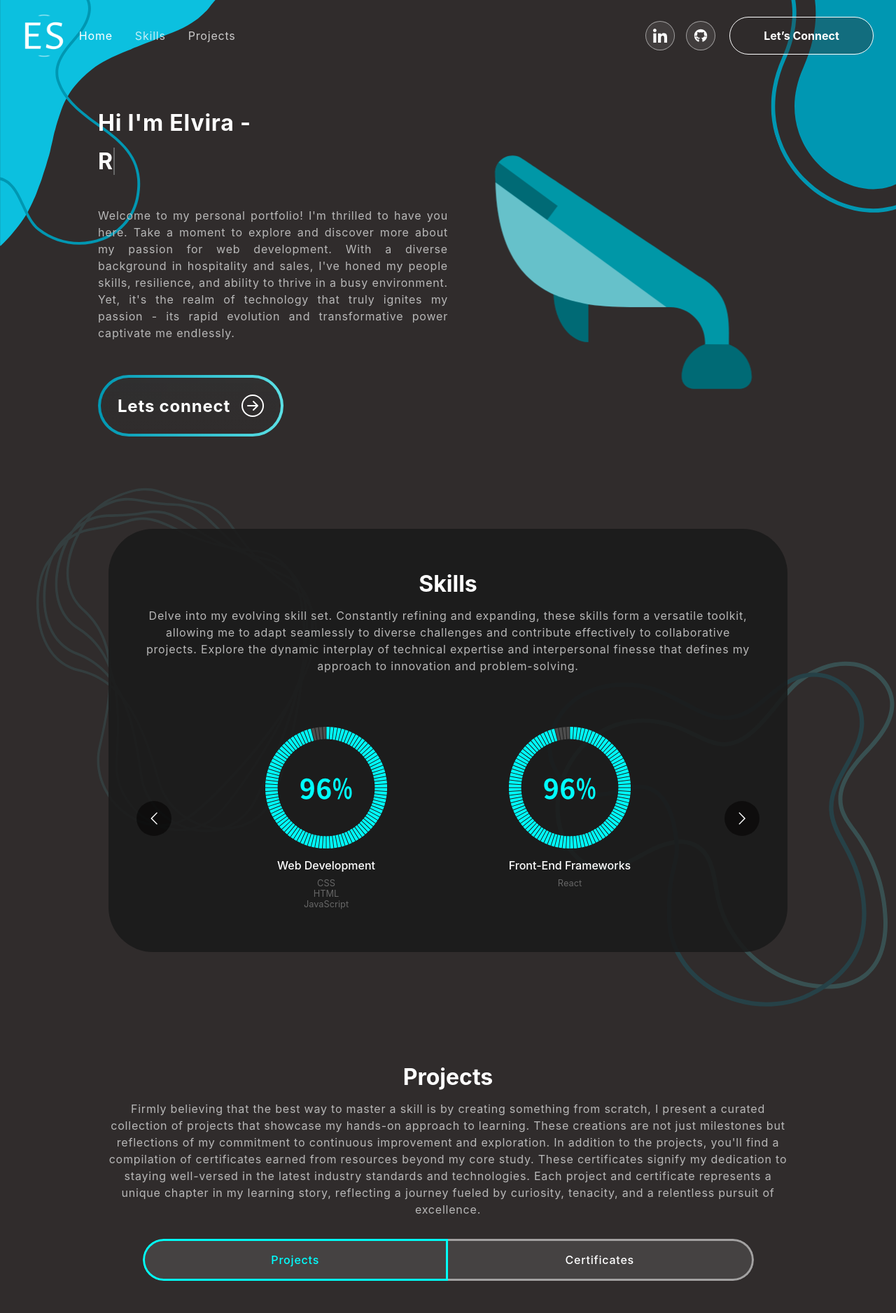
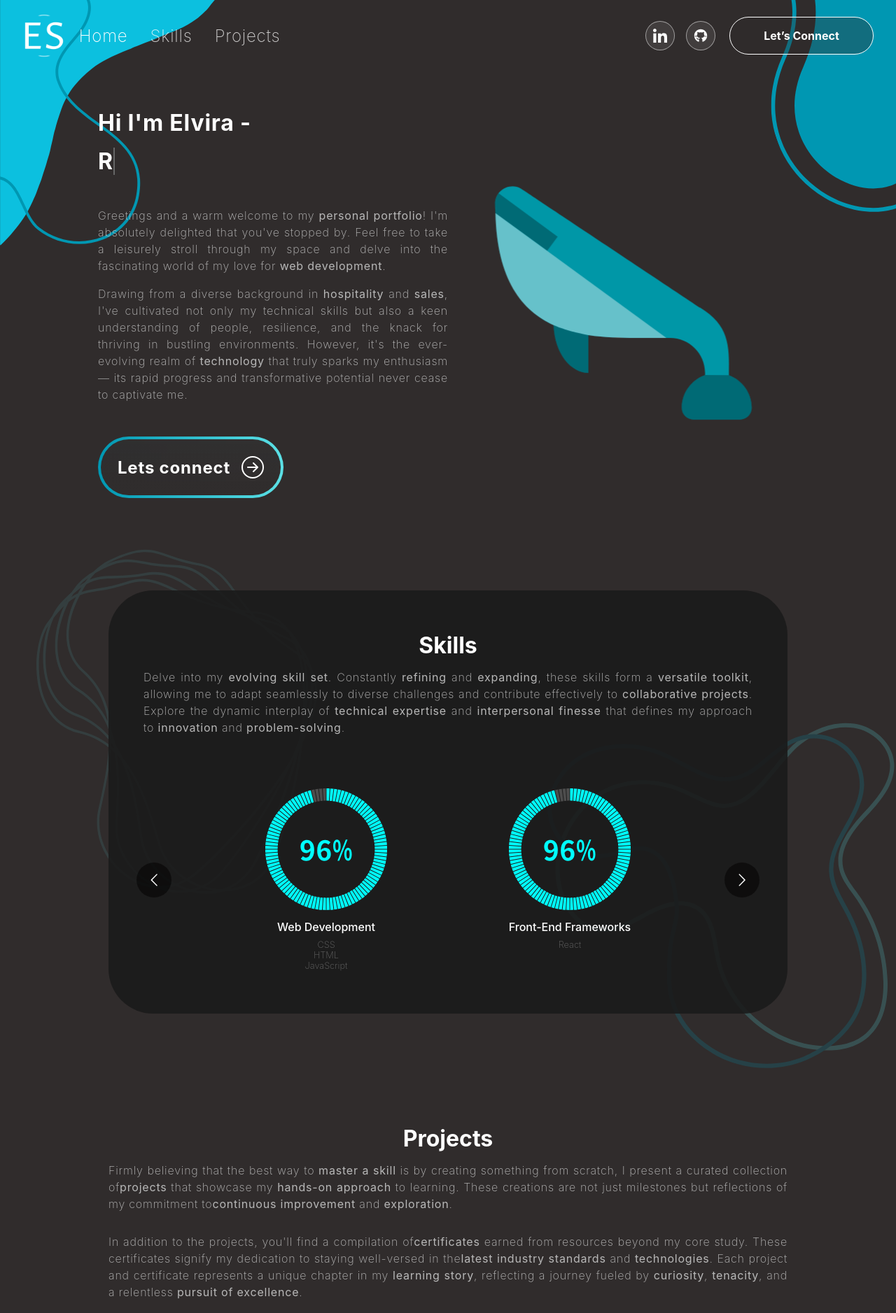
Before and after one commit to ElviraShatilov/personal-website, a React (Vite) app: page / in a window 1280 px wide. Shown: the top 1877 px of the page at 70% size. Built offline with nearby package versions, Linux system fonts and the light colour scheme.

Commit message:
Update style

```diff
--- a/src/App.css
+++ b/src/App.css
@@ -40,6 +40,7 @@ ul {
   padding: 0;
   line-height: normal;
   text-decoration: none;
+  font-weight: 200;
 }
 
 a:hover {
@@ -97,6 +98,7 @@ a.navbar-brand {
 .navbar-nav {
   padding-right: 2rem;
   text-align: right;
+  font-size: 1.5rem;
 }
 
 .navbar-link {
@@ -396,6 +398,7 @@ nav.navbar[aria-expanded="true"] {
 .skill h2 {
   /* font-size: 3rem; */
   font-weight: 700;
+  text-align: center;
 }
 .skill p {
   color: #b8b8b8;
@@ -403,6 +406,7 @@ nav.navbar[aria-expanded="true"] {
   letter-spacing: 0.8px;
   line-height: 1.5em;
   margin: 14px 0 75px 0;
+  text-align: justify;
 }
 .skill-slider {
   width: 80%;
@@ -472,7 +476,7 @@ nav.navbar[aria-expanded="true"] {
   letter-spacing: 0.8px;
   line-height: 1.5em;
   margin: 14px auto 30px auto;
-  text-align: center;
+  text-align: justify;
 }
 .project .nav.nav-pills {
   width: 90%;
@@ -597,6 +601,7 @@ nav.navbar[aria-expanded="true"] {
   font-size: 0.8rem;
   font-style: italic;
   margin: 0 auto;
+  text-align: center;
 }
 
 .project .bgImg-left {
--- a/src/components/Banner.jsx
+++ b/src/components/Banner.jsx
@@ -62,13 +62,21 @@ const Banner = () => {
               <span className="wrap">{text}</span>
             </h1>
             <p>
-              Welcome to my personal portfolio! I&apos;m thrilled to have you
-              here. Take a moment to explore and discover more about my passion
-              for web development. With a diverse background in hospitality and
-              sales, I&apos;ve honed my people skills, resilience, and ability
-              to thrive in a busy environment. Yet, it&apos;s the realm of
-              technology that truly ignites my passion - its rapid evolution and
-              transformative power captivate me endlessly.
+              Greetings and a warm welcome to my{" "}
+              <strong>personal portfolio</strong>! I&apos;m absolutely delighted
+              that you&apos;ve stopped by. Feel free to take a leisurely stroll
+              through my space and delve into the fascinating world of my love
+              for <strong>web development</strong>.
+            </p>
+            <p>
+              Drawing from a diverse background in <strong>hospitality</strong>{" "}
+              and <strong>sales</strong>, I&apos;ve cultivated not only my
+              technical skills but also a keen understanding of people,
+              resilience, and the knack for thriving in bustling environments.
+              However, it&apos;s the ever-evolving realm of{" "}
+              <strong>technology</strong> that truly sparks my enthusiasm — its
+              rapid progress and transformative potential never cease to
+              captivate me.
             </p>
             <HashLink className="no-decoration" to="#connect">
               <button>
--- a/src/components/Projects.jsx
+++ b/src/components/Projects.jsx
@@ -88,17 +88,26 @@ const Projects = () => {
           <Col>
             <h2>Projects</h2>
             <p>
-              Firmly believing that the best way to master a skill is by
-              creating something from scratch, I present a curated collection of
-              projects that showcase my hands-on approach to learning. These
-              creations are not just milestones but reflections of my commitment
-              to continuous improvement and exploration. In addition to the
-              projects, you&apos;ll find a compilation of certificates earned
-              from resources beyond my core study. These certificates signify my
-              dedication to staying well-versed in the latest industry standards
-              and technologies. Each project and certificate represents a unique
-              chapter in my learning story, reflecting a journey fueled by
-              curiosity, tenacity, and a relentless pursuit of excellence.
+              Firmly believing that the best way to{" "}
+              <strong>master a skill</strong> is by creating something from
+              scratch, I present a curated collection of
+              <strong>projects</strong> that showcase my{" "}
+              <strong>hands-on approach</strong> to learning. These creations
+              are not just milestones but reflections of my commitment to
+              <strong>continuous improvement</strong> and{" "}
+              <strong>exploration</strong>.
+            </p>
+            <p>
+              In addition to the projects, you&apos;ll find a compilation of
+              <strong>certificates</strong> earned from resources beyond my core
+              study. These certificates signify my dedication to staying
+              well-versed in the
+              <strong>latest industry standards</strong> and{" "}
+              <strong>technologies</strong>. Each project and certificate
+              represents a unique chapter in my <strong>learning story</strong>,
+              reflecting a journey fueled by <strong>curiosity</strong>,{" "}
+              <strong>tenacity</strong>, and a relentless{" "}
+              <strong>pursuit of excellence</strong>.
             </p>
             <Tab.Container id="projects-tabs" defaultActiveKey="first">
               <Nav
--- a/src/components/Skills.jsx
+++ b/src/components/Skills.jsx
@@ -92,12 +92,15 @@ const Skills = () => {
             <div className="skill-bx">
               <h2>Skills</h2>
               <p>
-                Delve into my evolving skill set. Constantly refining and
-                expanding, these skills form a versatile toolkit, allowing me to
+                Delve into my <strong>evolving skill set</strong>. Constantly{" "}
+                <strong>refining</strong> and <strong>expanding</strong>, these
+                skills form a <strong>versatile toolkit</strong>, allowing me to
                 adapt seamlessly to diverse challenges and contribute
-                effectively to collaborative projects. Explore the dynamic
-                interplay of technical expertise and interpersonal finesse that
-                defines my approach to innovation and problem-solving.
+                effectively to <strong>collaborative projects</strong>. Explore
+                the dynamic interplay of <strong>technical expertise</strong>{" "}
+                and <strong>interpersonal finesse</strong> that defines my
+                approach to <strong>innovation</strong> and{" "}
+                <strong>problem-solving</strong>.
               </p>
               <Carousel
                 responsive={responsive}
```
